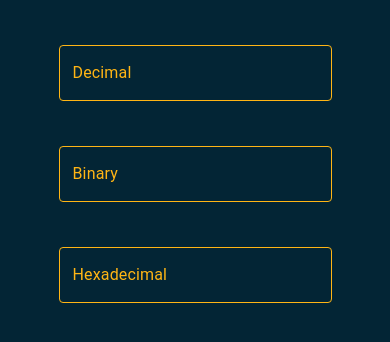
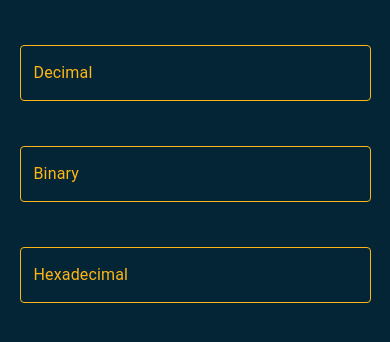
Before and after one commit to cadellsingh/converter, a React (Create React App) app: page / in a window 390 px wide. Shown: the top 342 px of the page. Built offline with nearby package versions, Linux system fonts and the light colour scheme.

Commit message:
some styling for mobile

```diff
--- a/src/App.css
+++ b/src/App.css
@@ -4,6 +4,7 @@ html {
 
 .footer {
     padding: 15px;
+    text-align: center;
 }
 
 .center-text {
@@ -55,3 +56,13 @@ html {
         width: 80%;
     }
 }
+
+@media (max-width:500px ) {
+    .calculation-item {
+        width: 90%;
+    }
+
+    .grid-item {
+        width: 90%;
+    }
+}
```
